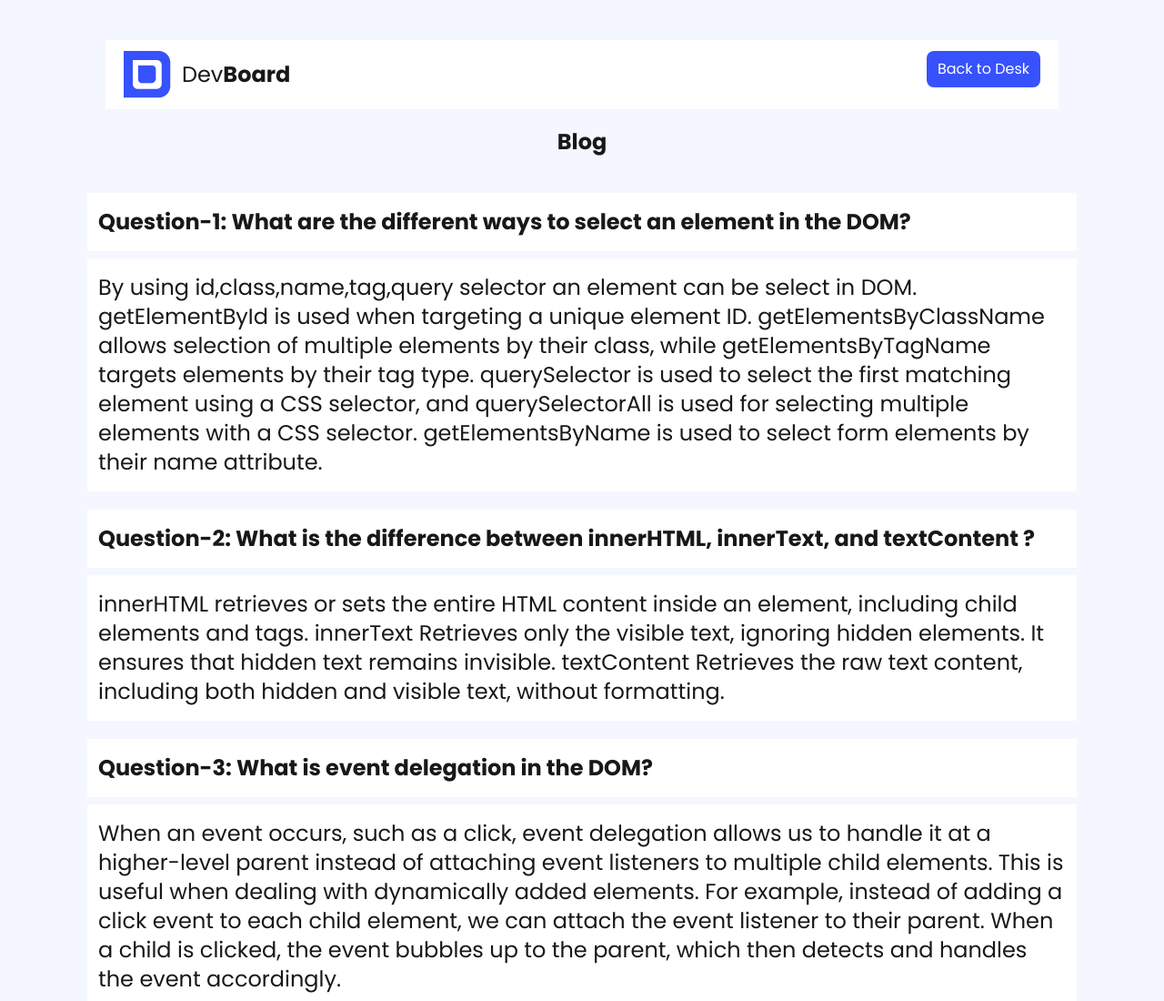
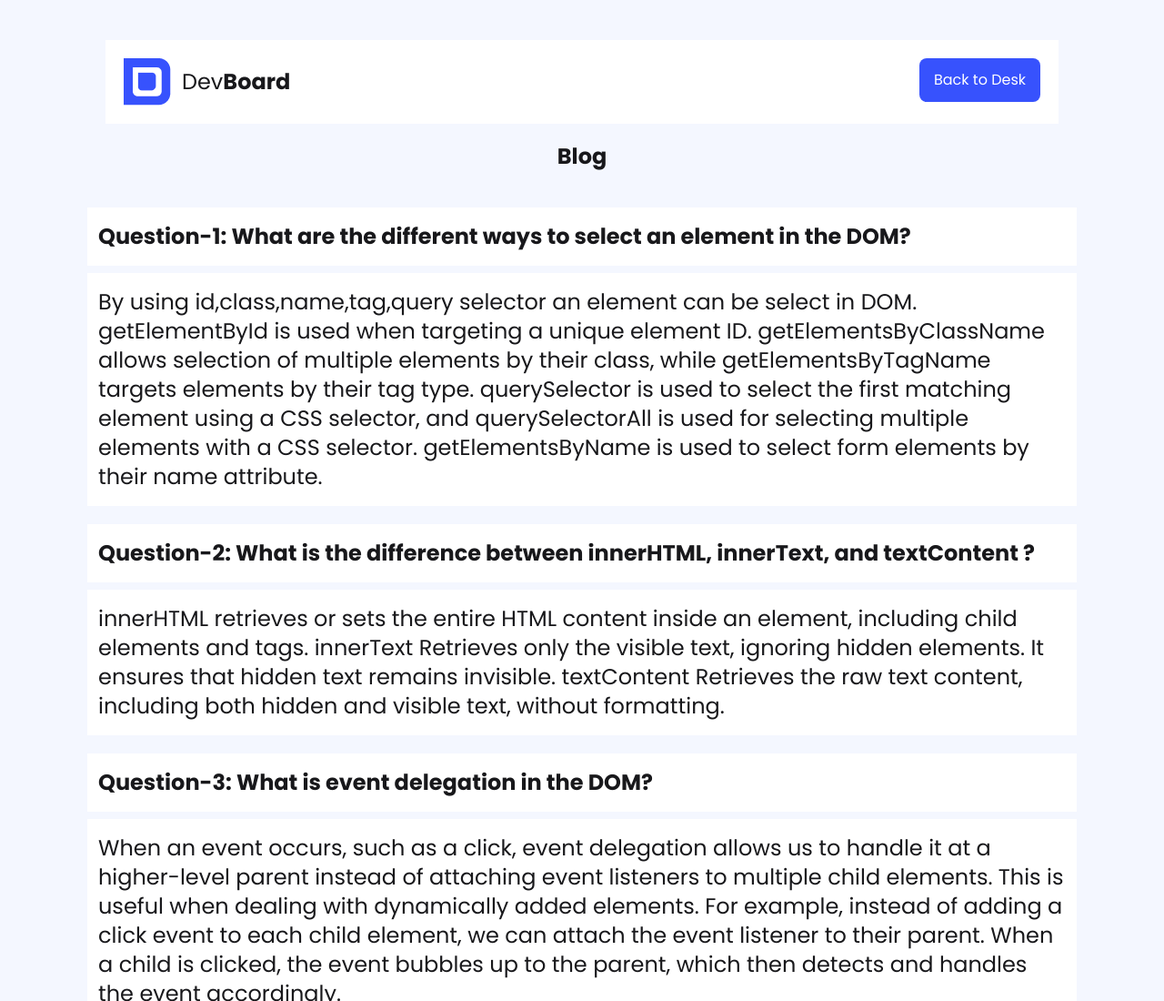
Before and after one commit to malihaa073/Dev-Board, a plain HTML site: page qa.html in a window 1280 px wide. Shown: the top 1100 px of the page at 91% size. Drawn offline with nearby package versions, Linux system fonts and the light colour scheme; a web font is replaced by a local one.

Commit message:
update more code

```diff
--- a/qa.html
+++ b/qa.html
@@ -36,14 +36,14 @@
 
 </head>
 <body class="bg-[#F4F7FF] py-6 px-24 font-poppins ">
-    <header class="m-5 px-5 bg-white py-3 ">
+    <header class="m-5 px-5 bg-white py-5 ">
         <nav class="flex flex-row justify-between  rounded-[16px]">
             <div class="flex flex-row gap-3 items-center">
                 <img src="./assets/logo.png" alt="">
                 <h1 class="text-2xl">Dev<span class="font-bold">Board</span></h1>
             </div>
             <div class=" gap-3">
-              <button id="backBtn" class="rounded-[8px] bg-[#3752FD] text-1xl text-white px-3 py-2">Back to Desk</button>
+              <button id="backBtn" class="rounded-[8px] bg-[#3752FD] text-1xl text-white px-4 py-3">Back to Desk</button>
             </div>
         </nav>
     </header>
@@ -90,6 +90,6 @@
 
     </main>
 
-    <script src="./scripts/utilities.js" ></script>
+    <script src="./scripts/utilities.js" defer></script>
 </body>
 </html>
```
